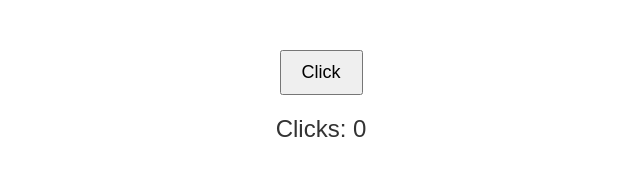
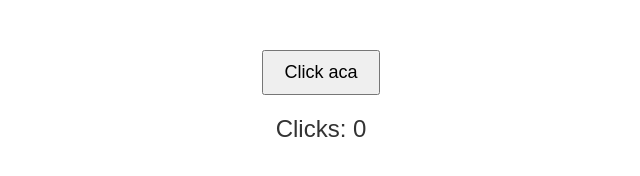
Before and after one commit to ValenHonn/Continuous-Integration, a plain HTML site: page index.html in a window 1280 px wide. Shown: the whole page, without its empty margins (319-959 px from the left). Drawn offline with Linux system fonts and the light colour scheme.

Commit message:
prueba 2 del workflow

```diff
--- a/index.html
+++ b/index.html
@@ -7,7 +7,7 @@
 </head>
 <body>
 
-  <button id="botonClick">Click</button>
+  <button id="botonClick">Click aca</button>
   <div id="contador">Clicks: 0</div>
 
   <script src="src/main.js"></script>
```
